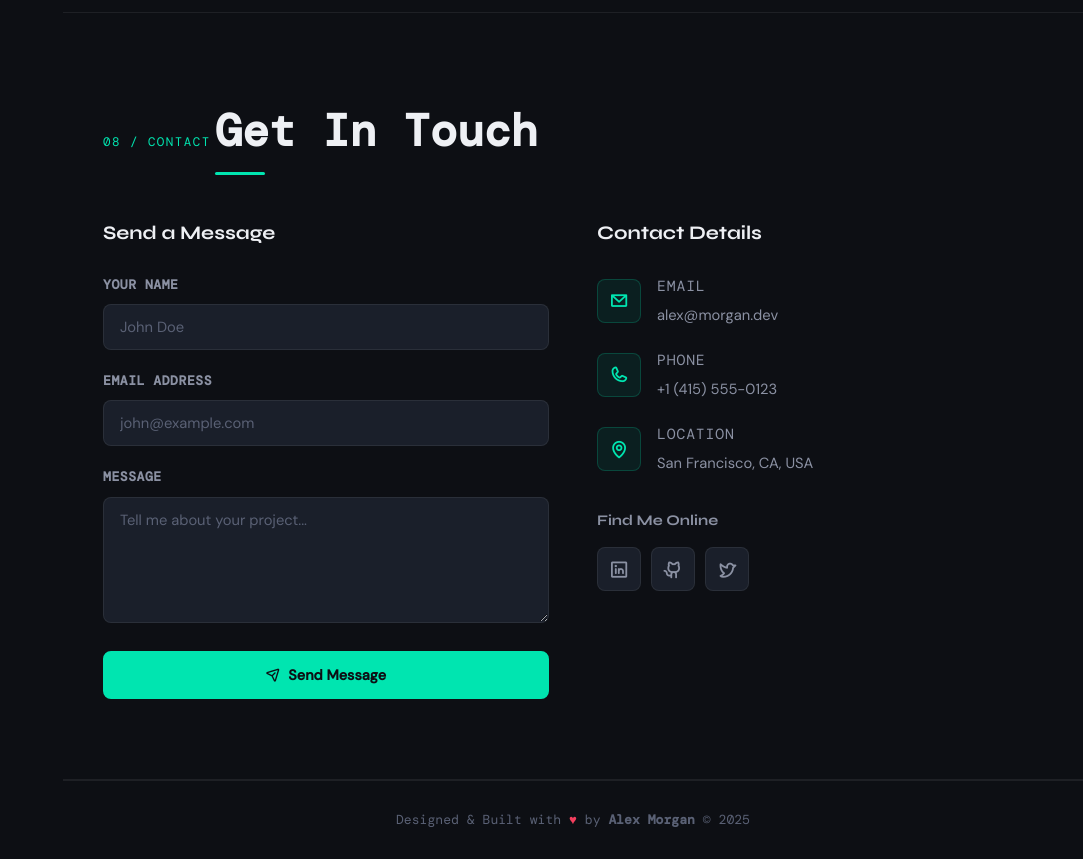
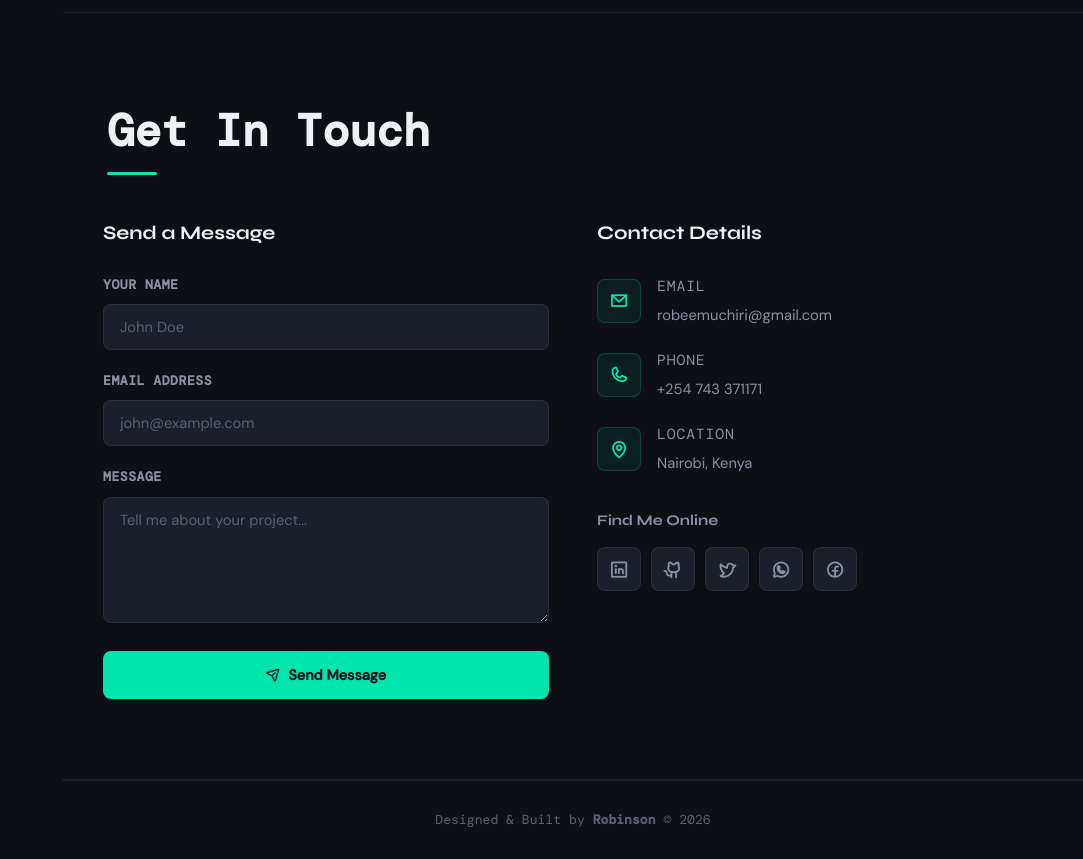
Before and after one commit to MuchiriRobee/portfolio, a plain HTML site: page client/index.html in a window 1280 px wide. Shown: the part 6440-7299 px from the top of the page, without its empty margins (197-1280 px from the left). Drawn offline with nearby package versions, Linux system fonts and the light colour scheme.

Commit message:
added social accounts

```diff
--- a/client/index.html
+++ b/client/index.html
@@ -584,7 +584,7 @@
     ══════════════════════════════════════ -->
     <section id="contact" class="section section-contact">
       <div class="section-header reveal">
-        <span class="section-label">08 / Contact</span>
+        <span class="section-label"></span>
         <h2 class="section-title">Get In Touch</h2>
       </div>
 
@@ -622,21 +622,23 @@
               <div class="contact-icon"><i class="ph-bold ph-envelope-simple"></i></div>
               <div>
                 <span class="contact-label">Email</span>
-                <a href="mailto:alex@morgan.dev">alex@morgan.dev</a>
+                <a href="mailto:robeemuchiri@gmail.com">robeemuchiri@gmail.com</a>
               </div>
             </div>
             <div class="contact-item">
               <div class="contact-icon"><i class="ph-bold ph-phone"></i></div>
               <div>
                 <span class="contact-label">Phone</span>
-                <a href="tel:+14155550123">+1 (415) 555-0123</a>
+                <a href="tel:+254 743 371171">+254 743 371171</a>
               </div>
             </div>
             <div class="contact-item">
               <div class="contact-icon"><i class="ph-bold ph-map-pin"></i></div>
               <div>
                 <span class="contact-label">Location</span>
-                <span>San Francisco, CA, USA</span>
+                     <a href="https://www.google.com/maps?q=Nairobi,Kenya" target="_blank" class="location-link">
+        Nairobi, Kenya
+      </a>
               </div>
             </div>
           </div>
@@ -644,14 +646,20 @@
           <div class="social-section">
             <h4>Find Me Online</h4>
             <div class="social-links">
-              <a href="#" class="social-btn" aria-label="LinkedIn">
+              <a href="https://www.linkedin.com/in/robin-muchiri-a725a719b/" class="social-btn" aria-label="LinkedIn">
                 <i class="ph-bold ph-linkedin-logo"></i>
               </a>
-              <a href="#" class="social-btn" aria-label="GitHub">
+              <a href="https://github.com/MuchiriRobee" class="social-btn" aria-label="GitHub">
                 <i class="ph-bold ph-github-logo"></i>
               </a>
-              <a href="#" class="social-btn" aria-label="Twitter">
+              <a href="https://x.com/lurstborn" class="social-btn" aria-label="Twitter">
                 <i class="ph-bold ph-twitter-logo"></i>
+              </a>
+              <a href="https://wa.me/254743371171" class="social-btn" aria-label="Whatsapp">
+                <i class="ph-bold ph-whatsapp-logo"></i>
+              </a>
+              <a href="https://web.facebook.com/robin.muchiri.3/" class="social-btn" aria-label="Facebook">
+                <i class="ph-bold ph-facebook-logo"></i>
               </a>
             </div>
           </div>
@@ -661,7 +669,7 @@
 
     <!-- Footer -->
     <footer class="site-footer">
-      <p>Designed &amp; Built with <span class="heart">♥</span> by <strong>Alex Morgan</strong> &copy; 2025</p>
+      <p>Designed & Built by <strong>Robinson</strong> &copy; 2026</p>
     </footer>
 
   </main>
```
